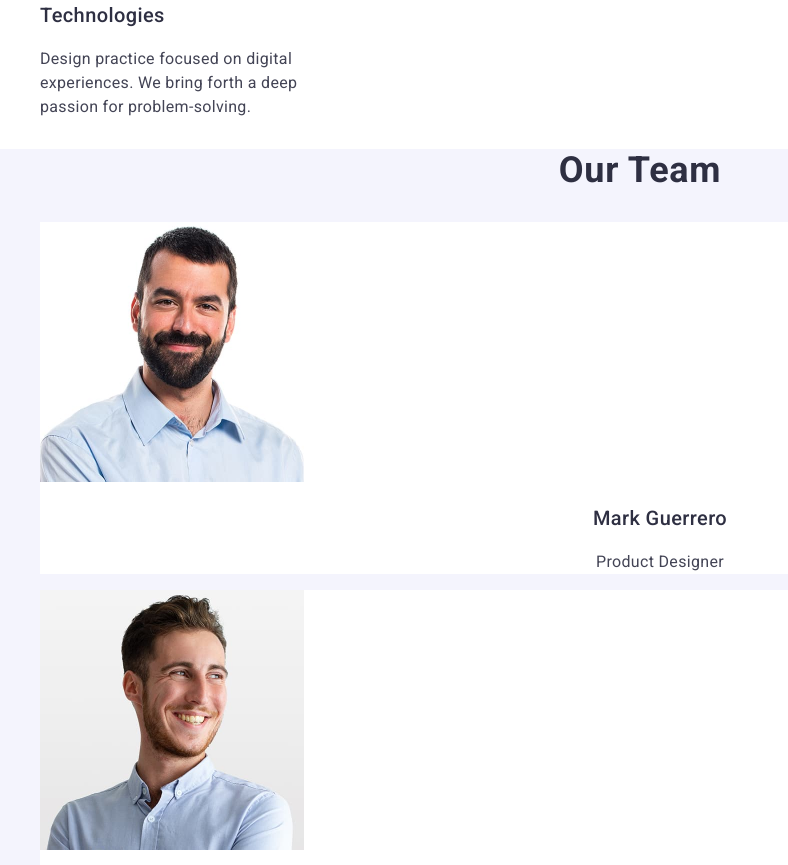
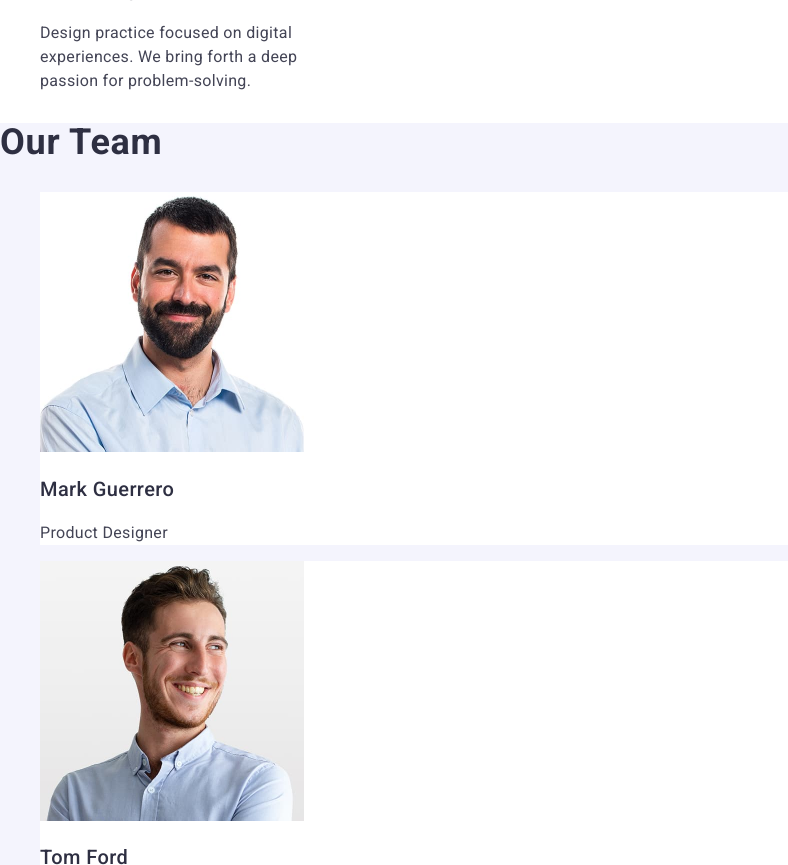
Before and after one commit to maksym-pidhornyi25/goit-markup-hw-02, a plain HTML site: page index.html in a window 1280 px wide. Shown: the part 915-1780 px from the top of the page, without its empty margins (0-788 px from the left). Drawn offline with nearby package versions, Linux system fonts and the light colour scheme.

Commit message:
add changes css

```diff
--- a/css/styles.css
+++ b/css/styles.css
@@ -71,8 +71,6 @@ a {
 }
 
 .hero-banner-btn {
-  width: 169px;
-  height: 56px;
   background-color: #4d5ae5;
   font-weight: 500;
   font-size: 16px;
@@ -114,9 +112,9 @@ a {
 .team-members-title {
   font-weight: 700;
   font-size: 36px;
-  line-height: 1.2;
+  line-height: 1.11;
   letter-spacing: 0.02em;
-  text-align: center;
+  text-transform: capitalize;
   color: #2e2f42;
 }
 
@@ -125,7 +123,6 @@ a {
   font-size: 20px;
   line-height: 1.2;
   letter-spacing: 0.02em;
-  text-align: center;
   color: #2e2f42;
 }
 
@@ -134,7 +131,6 @@ a {
   font-size: 16px;
   line-height: 1.5;
   letter-spacing: 0.02em;
-  text-align: center;
   color: #434455;
 }
 
```
